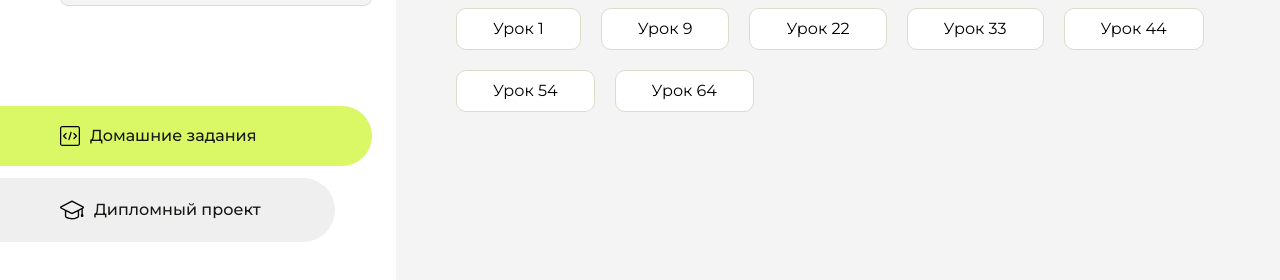
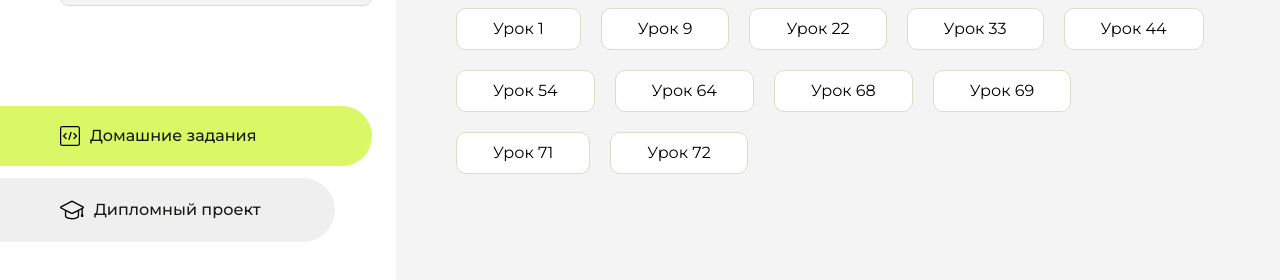
Before and after one commit to wewuk/domashka, a plain HTML site: page index.html in a window 1280 px wide. Shown: the part 230-510 px from the top of the page. Drawn offline with Linux system fonts and the light colour scheme.

Commit message:
Update index.html

```diff
--- a/index.html
+++ b/index.html
@@ -113,6 +113,18 @@
                     <li class="content__list-item">
                         <a href="Урок_64-домашка/index.html">Урок 64</a>
                     </li>
+                    <li class="content__list-item">
+                        <a href="Урок_68-домашка/index.html">Урок 68</a>
+                    </li>
+                    <li class="content__list-item">
+                        <a href="Урок_69-домашка/index.html">Урок 69</a>
+                    </li>
+                    <li class="content__list-item">
+                        <a href="Урок_71-домашка/index.html">Урок 71</a>
+                    </li>
+                    <li class="content__list-item">
+                        <a href="Урок_72-домашка/index.html">Урок 72</a>
+                    </li>
                 </ul>
             </div>
             <div class="content__block hidden" id="diplomBlock">
```
